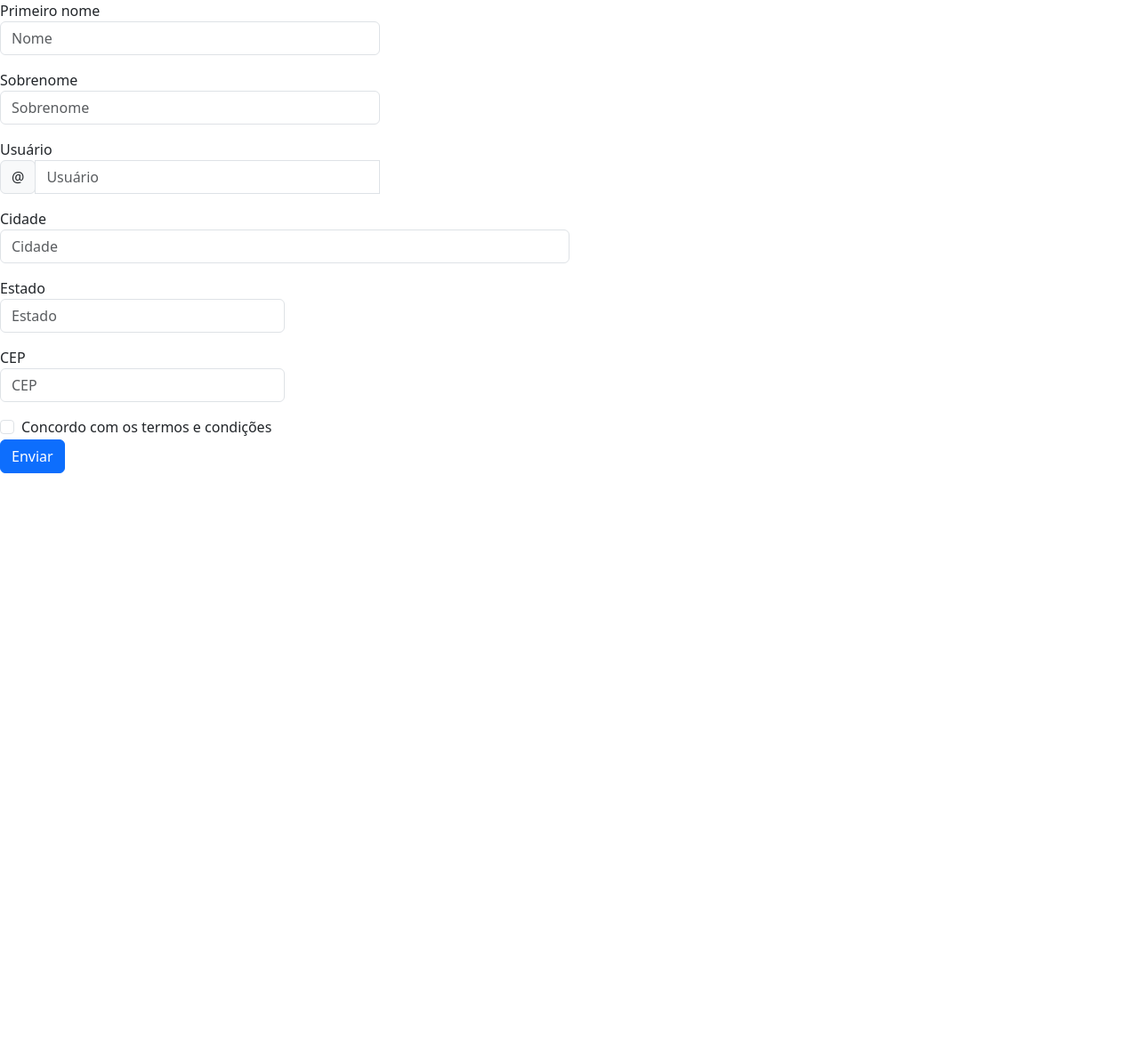
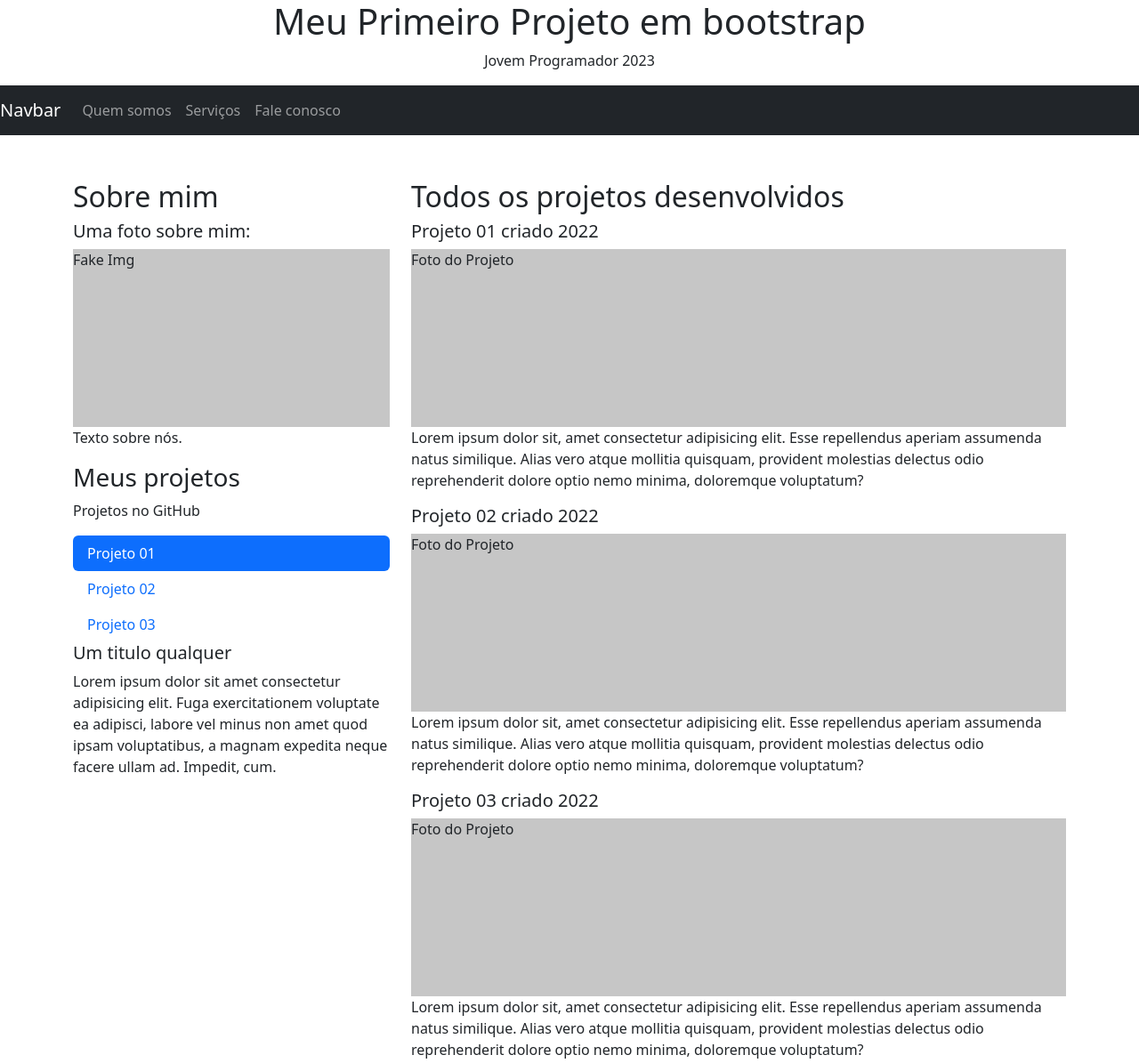
Before and after one commit to GustavoHeimburg/Atividade-bootstrap, a plain HTML site: page index.html in a window 1280 px wide. Shown: the top 1195 px of the page at 89% size. Before the commit the page ends 800 px from the top, so only its background shows below. Drawn offline with Linux system fonts and the light colour scheme.

Commit message:
bootstrap

```diff
--- a/index.html
+++ b/index.html
@@ -2,76 +2,93 @@
 <html lang="pt-br">
 <head>
     <meta charset="UTF-8">
-    <title>Title</title>
+    <title>Test Framework</title>
     <link rel="stylesheet" href="bootstrap/css/bootstrap.min.css">
+    <style>
+        .fakeimg{
+            height: 200px;
+            background: #aaaa;
+        }
+    </style>
 </head>
 <body>
-<form class="needs-validation" novalidate>
-    <div class="form-row">
-        <div class="col-md-4 mb-3">
-            <label for="validationCustom01">Primeiro nome</label>
-            <input type="text" class="form-control" id="validationCustom01" placeholder="Nome" required>
-            <div class="valid-feedback">
-                Tudo certo!
-            </div>
+<div class="jumbotron text-center" style="margin-bottom: 0px;">
+    <h1>Meu Primeiro Projeto em bootstrap</h1>
+    <p>Jovem Programador 2023</p>
+</div>
+
+<nav class="navbar navbar-expand-sm bg-dark navbar-dark">
+    <a class="navbar-brand" href="#">Navbar</a>
+    <button class="navbar-toggler" type="button" data-toggle="collapse" data-target="#collapseLinks">
+        <span class="navbar-toggle-icon"></span>
+    </button>
+    <div class="collapse navbar-collapse" id="collapLinks">
+        <ul class="navbar-nav">
+            <li class="nav-item">
+                <a class="nav-link" href="#">Quem somos</a>
+            </li>
+            <li class="nav-item">
+                <a class="nav-link" href="#">Serviços</a>
+            </li>
+            <li class="nav-item">
+                <a class="nav-link" href="#">Fale conosco</a>
+            </li>
+        </ul>
+    </div>
+</nav>
+
+<div class="container" style="margin-top: 50px;">
+    <div class="row">
+        <div class="col-sm-4">
+            <h2>Sobre mim</h2>
+            <h5>Uma foto sobre mim:</h5>
+            <div class="fakeimg">Fake Img</div>
+            <p>Texto sobre nós.</p>
+            <h3>Meus projetos</h3>
+            <p>Projetos no GitHub</p>
+            <ul class="nav nav-pills flex-column">
+                <li class="nav-item">
+                    <a href="#" class="nav-link active">Projeto 01</a>
+                </li>
+
+                <li class="nav-item">
+                    <a href="#" class="nav-link">Projeto 02</a>
+                </li>
+
+                <li class="nav-item">
+                    <a href="#" class="nav-link">Projeto 03</a>
+                </li>
+            </ul>
+            <h5>Um titulo qualquer</h5>
+            <p>Lorem ipsum dolor sit amet consectetur adipisicing elit. Fuga exercitationem voluptate ea adipisci,
+                labore vel minus non amet quod ipsam voluptatibus, a magnam expedita neque facere ullam ad. Impedit, cum.</p>
         </div>
-        <div class="col-md-4 mb-3">
-            <label for="validationCustom02">Sobrenome</label>
-            <input type="text" class="form-control" id="validationCustom02" placeholder="Sobrenome" required>
-            <div class="valid-feedback">
-                Tudo certo!
-            </div>
-        </div>
-        <div class="col-md-4 mb-3">
-            <label for="validationCustomUsername">Usuário</label>
-            <div class="input-group">
-                <div class="input-group-prepend">
-                    <span class="input-group-text" id="inputGroupPrepend">@</span>
-                </div>
-                <input type="text" class="form-control" id="validationCustomUsername" placeholder="Usuário" aria-describedby="inputGroupPrepend" required>
-                <div class="invalid-feedback">
-                    Por favor, escolha um nome de usuário.
-                </div>
-            </div>
+        <div class="col-sm-8">
+            <h2>Todos os projetos desenvolvidos</h2>
+            <h5>Projeto 01 criado 2022</h5>
+            <div class="fakeimg">Foto do Projeto</div>
+            <p>Lorem ipsum dolor sit, amet consectetur adipisicing elit.
+                Esse repellendus aperiam assumenda natus similique. Alias vero atque mollitia quisquam,
+                provident molestias delectus odio reprehenderit dolore optio nemo minima, doloremque voluptatum?
+            </p>
+            <h5>Projeto 02 criado 2022</h5>
+            <div class="fakeimg">Foto do Projeto</div>
+            <p>Lorem ipsum dolor sit, amet consectetur adipisicing elit.
+                Esse repellendus aperiam assumenda natus similique. Alias vero atque mollitia quisquam,
+                provident molestias delectus odio reprehenderit dolore optio nemo minima, doloremque voluptatum?
+            </p>
+            <h5>Projeto 03 criado 2022</h5>
+            <div class="fakeimg">Foto do Projeto</div>
+            <p>Lorem ipsum dolor sit, amet consectetur adipisicing elit.
+                Esse repellendus aperiam assumenda natus similique. Alias vero atque mollitia quisquam,
+                provident molestias delectus odio reprehenderit dolore optio nemo minima, doloremque voluptatum?
+            </p>
         </div>
     </div>
-    <div class="form-row">
-        <div class="col-md-6 mb-3">
-            <label for="validationCustom03">Cidade</label>
-            <input type="text" class="form-control" id="validationCustom03" placeholder="Cidade" required>
-            <div class="invalid-feedback">
-                Por favor, informe uma cidade válida.
-            </div>
-        </div>
-        <div class="col-md-3 mb-3">
-            <label for="validationCustom04">Estado</label>
-            <input type="text" class="form-control" id="validationCustom04" placeholder="Estado" required>
-            <div class="invalid-feedback">
-                Por favor, informe um estado válido.
-            </div>
-        </div>
-        <div class="col-md-3 mb-3">
-            <label for="validationCustom05">CEP</label>
-            <input type="text" class="form-control" id="validationCustom05" placeholder="CEP" required>
-            <div class="invalid-feedback">
-                Por favor, informe um CEP válido.
-            </div>
-        </div>
-    </div>
-    <div class="form-group">
-        <div class="form-check">
-            <input class="form-check-input" type="checkbox" value="" id="invalidCheck" required>
-            <label class="form-check-label" for="invalidCheck">
-                Concordo com os termos e condições
-            </label>
-            <div class="invalid-feedback">
-                Você deve concordar, antes de continuar.
-            </div>
-        </div>
-    </div>
-    <button class="btn btn-primary" type="submit">Enviar</button>
-</form>
-<script src="brain.js"></script>
+</div>
+<footer class="jumbotron text-center" style="margin-bottom: 0px; margin-top: 30px;">
+    <p>Desenvolvido por Gustavo</p>
+</footer>
 <script src="bootstrap/js/bootstrap.min.js"></script>
 </body>
 </html>
```
